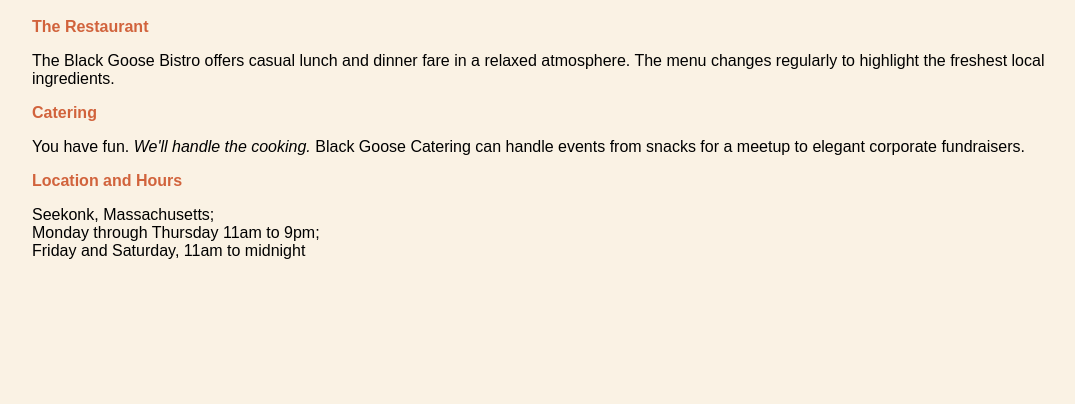
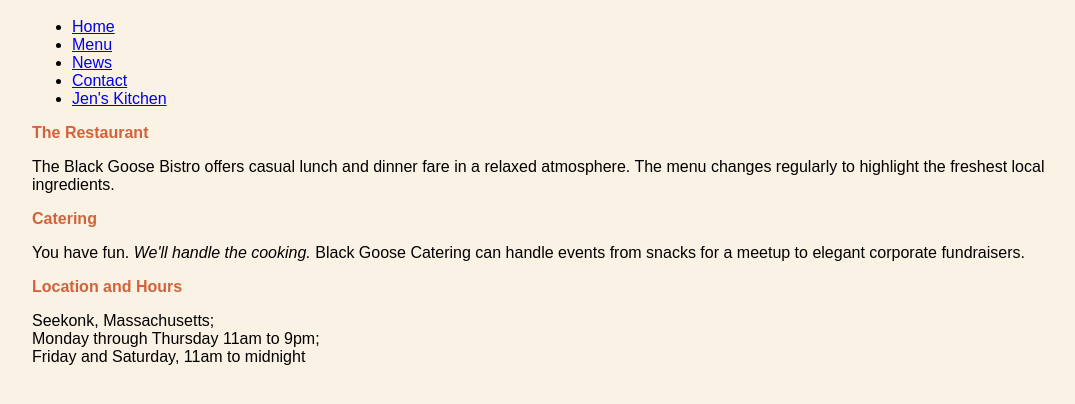
Before and after one commit to ealeman059/fid, a plain HTML site: page Bistro/index.html in a window 1280 px wide. Shown: the part 254-658 px from the top of the page, without its empty margins (96-1171 px from the left). Drawn offline with Linux system fonts and the light colour scheme.

Commit message:
Update index.html

```diff
--- a/Bistro/index.html
+++ b/Bistro/index.html
@@ -26,7 +26,13 @@
 </head>
 <body>
     <h1><img src="blackgoose.png" alt="logo"><br>Black Goose Bistro</h1>
-
+    <ul>
+   		<li><a href="index.html">Home</a></li>
+    	<li><a href="menu.html">Menu</a></li>
+    	<li><a href="bg_news.html">News</a></li>
+    	<li><a href="contact.html">Contact</a></li>
+    	<li><a href="jenskitchen/jenskitch.html">Jen's Kitchen</a></li>
+    </ul>
     <h2>The Restaurant</h2>
 
     <p>The Black Goose Bistro offers casual lunch and dinner fare in a relaxed
```
